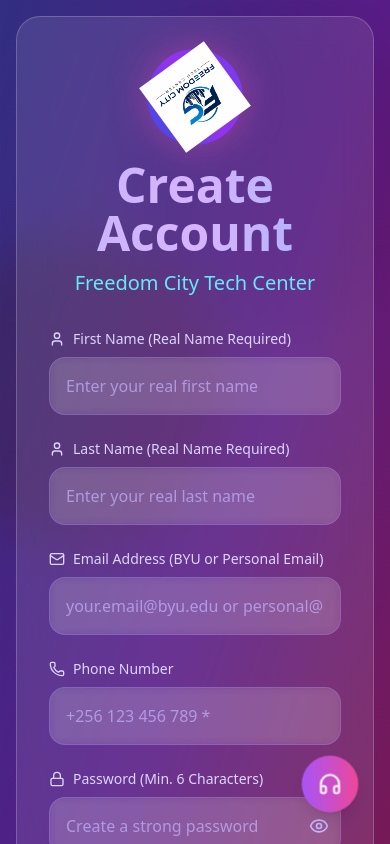
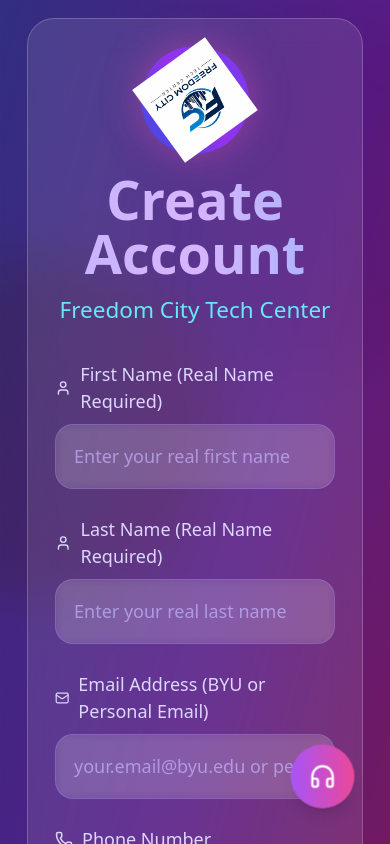
Before and after one commit to nicholusbriz/selfless, a Next.js app: page /register in a window 390 px wide. Shown: the top 844 px of the page. Built offline with nearby package versions, Linux system fonts and the light colour scheme; no server answers.

Commit message:
update my colors

```diff
--- a/app/globals.css
+++ b/app/globals.css
@@ -9,6 +9,10 @@
     html {
         scroll-behavior: smooth;
         overflow-x: hidden;
+        /* Improve text rendering on mobile */
+        -webkit-text-size-adjust: 100%;
+        -moz-text-size-adjust: 100%;
+        text-size-adjust: 100%;
     }
 
     body {
@@ -18,10 +22,26 @@
         /* Enable smooth scrolling with hardware acceleration */
         -webkit-overflow-scrolling: touch;
         scroll-behavior: smooth;
+        /* Better mobile font rendering */
+        -webkit-font-smoothing: antialiased;
+        -moz-osx-font-smoothing: grayscale;
     }
 
     * {
         box-sizing: border-box;
+    }
+
+    /* Mobile-specific improvements */
+    @media (max-width: 640px) {
+        html {
+            font-size: 18px;
+        }
+
+        body {
+            /* Ensure minimum readable font size on mobile */
+            font-size: 18px;
+            line-height: 1.6;
+        }
     }
 
     /* Custom scrollbar styling for better visibility and performance */
--- a/app/layout.tsx
+++ b/app/layout.tsx
@@ -61,8 +61,8 @@ export const metadata: Metadata = {
 export const viewport: Viewport = {
   width: "device-width",
   initialScale: 1,
-  maximumScale: 1,
-  userScalable: false,
+  maximumScale: 5,
+  userScalable: true,
   themeColor: [
     { media: "(prefers-color-scheme: light)", color: "#8b5cf6" },
     { media: "(prefers-color-scheme: dark)", color: "#0f0f23" },
--- a/app/login/page.tsx
+++ b/app/login/page.tsx
@@ -110,13 +110,13 @@ export default function LoginPage() {
       />
 
       <motion.div
-        className="w-full max-w-md relative z-10"
+        className="w-full max-w-md relative z-10 px-2"
         initial={{ opacity: 0, y: 50 }}
         animate={{ opacity: 1, y: 0 }}
         transition={{ duration: 0.8 }}
       >
         <motion.div
-          className="rounded-3xl p-8 border border-white/20 bg-white/10 backdrop-blur-lg"
+          className="rounded-3xl p-6 sm:p-8 border border-white/20 bg-white/10 backdrop-blur-lg"
           whileHover={{ scale: 1.02 }}
           transition={{ duration: 0.3 }}
         >
@@ -141,7 +141,7 @@ export default function LoginPage() {
               <img src="/freedom.png" alt="Logo" className="w-full h-full object-contain" />
             </motion.div>
             <motion.h1
-              className="text-4xl font-bold bg-gradient-to-r from-violet-300 via-purple-300 to-indigo-300 bg-clip-text text-transparent mb-3"
+              className="text-4xl sm:text-4xl font-bold bg-gradient-to-r from-violet-300 via-purple-300 to-indigo-300 bg-clip-text text-transparent mb-3"
               initial={{ opacity: 0, y: 20 }}
               animate={{ opacity: 1, y: 0 }}
               transition={{ duration: 0.6, delay: 0.3 }}
@@ -149,7 +149,7 @@ export default function LoginPage() {
               Welcome Back
             </motion.h1>
             <motion.p
-              className="text-cyan-300 text-lg mb-2"
+              className="text-cyan-300 text-basese sm:text-lg mb-2"
               initial={{ opacity: 0, y: 20 }}
               animate={{ opacity: 1, y: 0 }}
               transition={{ duration: 0.6, delay: 0.4 }}
@@ -157,7 +157,7 @@ export default function LoginPage() {
               Freedom City Tech Center
             </motion.p>
             <motion.p
-              className="text-gray-300 text-sm"
+              className="text-gray-300 text- mm:text-base"
               initial={{ opacity: 0, y: 20 }}
               animate={{ opacity: 1, y: 0 }}
               transition={{ duration: 0.6, delay: 0.5 }}
@@ -178,7 +178,7 @@ export default function LoginPage() {
               animate={{ opacity: 1, x: 0 }}
               transition={{ duration: 0.5, delay: 0.7 }}
             >
-              <label htmlFor="email" className="block text-sm font-medium text-violet-200 mb-2 flex items-center">
+              <label htmlFor="email" className="block text-base font-medium text-violet-200 mb-2 flex items-center">
                 <Mail className="w-4 h-4 mr-2" />
                 Email Address
               </label>
@@ -188,7 +188,7 @@ export default function LoginPage() {
                 name="email"
                 value={email}
                 onChange={(e) => setEmail(e.target.value)}
-                className="w-full px-4 py-3 bg-black/50 border border-white/20 rounded-lg text-white placeholder-gray-400 focus:outline-none focus:ring-2 focus:ring-purple-500 focus:border-transparent transition-all duration-300"
+                className="w-full px-4 py-3 bg-black/50 border border-white/20 rounded-lg text-white placeholder-gray-400 focus:outline-none focus:ring-2 focus:ring-purple-500 focus:border-transparent transition-all duration-300 text-base"
                 placeholder="Enter your authorized email"
                 disabled={isLoading}
                 autoComplete="email"
@@ -217,7 +217,7 @@ export default function LoginPage() {
             <motion.button
               type="submit"
               disabled={isLoading}
-              className="w-full bg-gradient-to-r from-violet-600 via-purple-600 to-indigo-600 text-white font-semibold py-3 px-6 rounded-lg hover:from-violet-700 hover:via-purple-700 hover:to-indigo-700 transition-all duration-300 disabled:opacity-50 disabled:cursor-not-allowed"
+              className="w-full bg-gradient-to-r from-violet-600 via-purple-600 to-indigo-600 text-white font-semibold py-3 sm:py-3 px-6 rounded-lg hover:from-violet-700 hover:via-purple-700 hover:to-indigo-700 transition-all duration-300 disabled:opacity-50 disabled:cursor-not-allowed text-base"
               whileHover={{ scale: 1.05, boxShadow: "0 0 30px rgba(139, 92, 246, 0.5)" }}
               whileTap={{ scale: 0.95 }}
             >
@@ -241,7 +241,7 @@ export default function LoginPage() {
             animate={{ opacity: 1 }}
             transition={{ duration: 0.6, delay: 0.9 }}
           >
-            <div className="text-cyan-300 text-sm">
+            <div className="text-cyan-300 text-base sm:text-base">
               Don&apos;t have an account?{' '}
               <button
                 onClick={() => router.push('/register')}
@@ -253,7 +253,7 @@ export default function LoginPage() {
 
             <button
               onClick={() => router.push('/')}
-              className="text-cyan-300 hover:text-white font-medium text-sm transition-colors duration-300 flex items-center justify-center mx-auto"
+              className="text-cyan-300 hover:text-white font-medium text-base sm:text-base transition-colors duration-300 flex items-center justify-center mx-auto"
             >
               <ArrowLeft className="w-4 h-4 mr-2" />
               Back to Home
--- a/app/page.tsx
+++ b/app/page.tsx
@@ -268,7 +268,7 @@ export default function HomePage() {
         className="fixed top-0 w-full z-50 backdrop-blur-xl border-b border-white/10"
       >
         <div className="max-w-7xl mx-auto px-4 sm:px-6 lg:px-8">
-          <div className="flex items-center justify-between h-16 md:h-20">
+          <div className="flex items-center justify-between h-14 sm:h-16 md:h-20">
             {/* Logo */}
             <motion.div
               className="flex items-center space-x-3 cursor-pointer"
@@ -278,7 +278,7 @@ export default function HomePage() {
               <div className="w-10 h-10 bg-gradient-to-r from-purple-500 to-pink-500 rounded-xl flex items-center justify-center">
                 <img src="/freedom.png" alt="Logo" className="w-8 h-8 object-contain" />
               </div>
-              <span className="text-white font-bold text-lg md:text-xl">Freedom City Tech</span>
+              <span className="text-white font-bold text-base sm:text-lg md:text-xl">Freedom City Tech</span>
             </motion.div>
 
             {/* Desktop Navigation */}
@@ -348,10 +348,10 @@ export default function HomePage() {
 
             <motion.button
               onClick={() => setMobileMenuOpen(!mobileMenuOpen)}
-              className="md:hidden text-white p-2 rounded-lg hover:bg-white/10 transition"
+              className="md:hidden text-white p-3 rounded-lg hover:bg-white/10 transition"
               whileTap={{ scale: 0.9 }}
             >
-              {mobileMenuOpen ? <X size={24} /> : <Menu size={24} />}
+              {mobileMenuOpen ? <X size={28} /> : <Menu size={28} />}
             </motion.button>
           </div>
         </div>
@@ -459,10 +459,10 @@ export default function HomePage() {
               className="inline-flex items-center gap-2 bg-purple-500/20 rounded-full px-4 py-2 mb-6"
             >
               <Sparkles className="w-4 h-4 text-purple-400" />
-              <span className="text-purple-300 text-sm">Welcome to Selfless CE</span>
+              <span className="text-purple-300 text-base sm:text-base">Welcome to Selfless CE</span>
             </motion.div>
 
-            <h1 className="text-5xl md:text-7xl font-bold mb-6">
+            <h1 className="text-5xl sm:text-5xl md:text-6xl lg:text-7xl font-bold mb-6">
               <span className="bg-gradient-to-r from-white via-purple-200 to-pink-200 bg-clip-text text-transparent">
                 Freedom City
               </span>
@@ -472,16 +472,16 @@ export default function HomePage() {
               </span>
             </h1>
 
-            <p className="text-xl md:text-2xl text-gray-300 mb-8 max-w-3xl mx-auto leading-relaxed">
+            <p className="text-lg sm:text-lg md:text-xl lg:text-2xl text-gray-300 mb-6 sm:mb-8 max-w-3xl mx-auto leading-relaxed">
               Empowering the next generation of tech leaders through innovative education,
               hands-on experience, and community collaboration.
             </p>
 
-            <div className="flex flex-col sm:flex-row gap-4 justify-center items-center">
+            <div className="flex flex-col sm:flex-row gap-3 sm:gap-4 justify-center items-center px-4">
               {user && isAuthenticated ? (
                 <motion.button
                   onClick={handleDashboard}
-                  className="px-8 py-4 bg-gradient-to-r from-purple-500 to-pink-500 text-white rounded-xl font-semibold text-lg cursor-pointer hover:shadow-xl transition"
+                  className="w-full sm:w-auto px-6 sm:px-8 py-3 sm:py-4 bg-gradient-to-r from-purple-500 to-pink-500 text-white rounded-xl font-semibold text-base sm:text-lg cursor-pointer hover:shadow-xl transition"
                   whileHover={{ scale: 1.05 }}
                   whileTap={{ scale: 0.95 }}
                 >
@@ -491,7 +491,7 @@ export default function HomePage() {
                 <>
                   <motion.button
                     onClick={handleSignIn}
-                    className="px-8 py-4 bg-gradient-to-r from-purple-500 to-pink-500 text-white rounded-xl font-semibold text-lg cursor-pointer hover:shadow-xl transition"
+                    className="w-full sm:w-auto px-6 sm:px-8 py-3 sm:py-4 bg-gradient-to-r from-purple-500 to-pink-500 text-white rounded-xl font-semibold text-base sm:text-lg cursor-pointer hover:shadow-xl transition"
                     whileHover={{ scale: 1.05 }}
                     whileTap={{ scale: 0.95 }}
                   >
@@ -499,7 +499,7 @@ export default function HomePage() {
                   </motion.button>
                   <motion.button
                     onClick={handleGetStarted}
-                    className="px-8 py-4 bg-white/10 backdrop-blur-sm text-white rounded-xl font-semibold text-lg border border-white/20 cursor-pointer hover:bg-white/20 transition"
+                    className="w-full sm:w-auto px-6 sm:px-8 py-3 sm:py-4 bg-white/10 backdrop-blur-sm text-white rounded-xl font-semibold text-base sm:text-lg border border-white/20 cursor-pointer hover:bg-white/20 transition"
                     whileHover={{ scale: 1.05 }}
                     whileTap={{ scale: 0.95 }}
                   >
@@ -511,7 +511,7 @@ export default function HomePage() {
               {/* Relax Button - Beautiful Design */}
               <motion.button
                 onClick={handleOpenMusicPlayer}
-                className="relative px-8 py-4 bg-gradient-to-r from-green-500 to-emerald-600 text-white rounded-xl font-semibold text-lg cursor-pointer transition-all duration-300 flex items-center gap-3 overflow-hidden group"
+                className="relative w-full sm:w-auto px-6 sm:px-8 py-3 sm:py-4 bg-gradient-to-r from-green-500 to-emerald-600 text-white rounded-xl font-semibold text-base sm:text-lg cursor-pointer transition-all duration-300 flex items-center justify-center gap-3 overflow-hidden group"
                 whileHover={{ scale: 1.05, boxShadow: "0 20px 40px rgba(0,0,0,0.3)" }}
                 whileTap={{ scale: 0.95 }}
                 initial={{ opacity: 0, y: 20 }}
@@ -832,7 +832,7 @@ export default function HomePage() {
                 </AnimatePresence>
 
                 <div>
-                  <label className="block text-sm font-medium text-gray-300 mb-2">Full Name *</label>
+                  <label className="block text-base font-medium text-gray-300 mb-2">Full Name *</label>
                   <input
                     type="text"
                     name="name"
--- a/app/register/page.tsx
+++ b/app/register/page.tsx
@@ -131,13 +131,13 @@ export default function RegisterPage() {
       />
 
       <motion.div
-        className="w-full max-w-md relative z-10"
+        className="w-full max-w-md relative z-10 px-2"
         initial={{ opacity: 0, y: 50 }}
         animate={{ opacity: 1, y: 0 }}
         transition={{ duration: 0.8 }}
       >
         <motion.div
-          className="rounded-3xl p-8 border border-white/20 bg-white/10 backdrop-blur-lg"
+          className="rounded-3xl p-6 sm:p-8 border border-white/20 bg-white/10 backdrop-blur-lg"
           whileHover={{ scale: 1.02 }}
           transition={{ duration: 0.3 }}
         >
@@ -162,7 +162,7 @@ export default function RegisterPage() {
               <img src="/freedom.png" alt="Freedom City Tech Center Logo" className="w-full h-full object-contain" />
             </motion.div>
             <motion.h1
-              className="text-5xl font-bold bg-gradient-to-r from-violet-300 via-purple-300 to-indigo-300 bg-clip-text text-transparent mb-3"
+              className="text-5xl sm:text-5xl font-bold bg-gradient-to-r from-violet-300 via-purple-300 to-indigo-300 bg-clip-text text-transparent mb-3"
               initial={{ opacity: 0, y: 20 }}
               animate={{ opacity: 1, y: 0 }}
               transition={{ duration: 0.6, delay: 0.3 }}
@@ -170,7 +170,7 @@ export default function RegisterPage() {
               Create Account
             </motion.h1>
             <motion.p
-              className="text-cyan-300 text-xl mb-4 font-medium"
+              className="text-cyan-300 text-xl sm:text-xl mb-4 font-medium"
               initial={{ opacity: 0, y: 20 }}
               animate={{ opacity: 1, y: 0 }}
               transition={{ duration: 0.6, delay: 0.4 }}
@@ -212,7 +212,7 @@ export default function RegisterPage() {
               animate={{ opacity: 1, x: 0 }}
               transition={{ duration: 0.5, delay: 0.6 }}
             >
-              <label htmlFor="firstName" className="block text-sm font-medium text-violet-200 mb-2 flex items-center">
+              <label htmlFor="firstName" className="block text-base font-medium text-violet-200 mb-2 flex items-center">
                 <User className="w-4 h-4 mr-2" />
                 First Name (Real Name Required)
               </label>
@@ -223,7 +223,7 @@ export default function RegisterPage() {
                 value={formData.firstName}
                 onChange={handleChange}
                 required
-                className="w-full px-4 py-4 bg-white/10 backdrop-blur-sm border border-violet-400/30 rounded-2xl focus:ring-4 focus:ring-violet-400/50 focus:border-violet-300 outline-none transition-all duration-300 text-white placeholder-violet-300/70 hover:bg-white/15"
+                className="w-full px-4 py-4 bg-white/10 backdrop-blur-sm border border-violet-400/30 rounded-2xl focus:ring-4 focus:ring-violet-400/50 focus:border-violet-300 outline-none transition-all duration-300 text-white placeholder-violet-300/70 hover:bg-white/15 text-base"
                 placeholder="Enter your real first name"
                 whileFocus={{ scale: 1.02 }}
                 transition={{ duration: 0.2 }}
@@ -235,7 +235,7 @@ export default function RegisterPage() {
               animate={{ opacity: 1, x: 0 }}
               transition={{ duration: 0.5, delay: 0.7 }}
             >
-              <label htmlFor="lastName" className="block text-sm font-medium text-violet-200 mb-2 flex items-center">
+              <label htmlFor="lastName" className="block text-base font-medium text-violet-200 mb-2 flex items-center">
                 <User className="w-4 h-4 mr-2" />
                 Last Name (Real Name Required)
               </label>
@@ -246,7 +246,7 @@ export default function RegisterPage() {
                 value={formData.lastName}
                 onChange={handleChange}
                 required
-                className="w-full px-4 py-4 bg-white/10 backdrop-blur-sm border border-violet-400/30 rounded-2xl focus:ring-4 focus:ring-violet-400/50 focus:border-violet-300 outline-none transition-all duration-300 text-white placeholder-violet-300/70 hover:bg-white/15"
+                className="w-full px-4 py-4 bg-white/10 backdrop-blur-sm border border-violet-400/30 rounded-2xl focus:ring-4 focus:ring-violet-400/50 focus:border-violet-300 outline-none transition-all duration-300 text-white placeholder-violet-300/70 hover:bg-white/15 text-base"
                 placeholder="Enter your real last name"
                 whileFocus={{ scale: 1.02 }}
                 transition={{ duration: 0.2 }}
@@ -258,7 +258,7 @@ export default function RegisterPage() {
               animate={{ opacity: 1, x: 0 }}
               transition={{ duration: 0.5, delay: 0.8 }}
             >
-              <label htmlFor="email" className="block text-sm font-medium text-violet-200 mb-2 flex items-center">
+              <label htmlFor="email" className="block text-base font-medium text-violet-200 mb-2 flex items-center">
                 <Mail className="w-4 h-4 mr-2" />
                 Email Address (BYU or Personal Email)
               </label>
@@ -269,7 +269,7 @@ export default function RegisterPage() {
                 value={formData.email}
                 onChange={handleChange}
                 required
-                className="w-full px-4 py-4 bg-white/10 backdrop-blur-sm border border-violet-400/30 rounded-2xl focus:ring-4 focus:ring-violet-400/50 focus:border-violet-300 outline-none transition-all duration-300 text-white placeholder-violet-300/70 hover:bg-white/15"
+                className="w-full px-4 py-4 bg-white/10 backdrop-blur-sm border border-violet-400/30 rounded-2xl focus:ring-4 focus:ring-violet-400/50 focus:border-violet-300 outline-none transition-all duration-300 text-white placeholder-violet-300/70 hover:bg-white/15 text-base"
                 placeholder="your.email@byu.edu or personal@email.com"
                 whileFocus={{ scale: 1.02 }}
                 transition={{ duration: 0.2 }}
@@ -281,7 +281,7 @@ export default function RegisterPage() {
               animate={{ opacity: 1, x: 0 }}
               transition={{ duration: 0.5, delay: 0.9 }}
             >
-              <label htmlFor="phoneNumber" className="block text-sm font-medium text-violet-200 mb-2 flex items-center">
+              <label htmlFor="phoneNumber" className="block text-base font-medium text-violet-200 mb-2 flex items-center">
                 <Phone className="w-4 h-4 mr-2" />
                 Phone Number
               </label>
@@ -292,7 +292,7 @@ export default function RegisterPage() {
                 value={formData.phoneNumber}
                 onChange={handleChange}
                 required
-                className="w-full px-4 py-4 bg-white/10 backdrop-blur-sm border border-violet-400/30 rounded-2xl focus:ring-4 focus:ring-violet-400/50 focus:border-violet-300 outline-none transition-all duration-300 text-white placeholder-violet-300/70 hover:bg-white/15"
+                className="w-full px-4 py-4 bg-white/10 backdrop-blur-sm border border-violet-400/30 rounded-2xl focus:ring-4 focus:ring-violet-400/50 focus:border-violet-300 outline-none transition-all duration-300 text-white placeholder-violet-300/70 hover:bg-white/15 text-base"
                 placeholder="+256 123 456 789 *"
                 whileFocus={{ scale: 1.02 }}
                 transition={{ duration: 0.2 }}
@@ -304,7 +304,7 @@ export default function RegisterPage() {
               animate={{ opacity: 1, x: 0 }}
               transition={{ duration: 0.5, delay: 1.0 }}
             >
-              <label htmlFor="password" className="block text-sm font-medium text-violet-200 mb-2 flex items-center">
+              <label htmlFor="password" className="block text-base font-medium text-violet-200 mb-2 flex items-center">
                 <Lock className="w-4 h-4 mr-2" />
                 Password (Min. 6 Characters)
               </label>
@@ -341,7 +341,7 @@ export default function RegisterPage() {
               <motion.button
                 type="submit"
                 disabled={isLoading}
-                className="w-full bg-gradient-to-r from-violet-600 via-purple-600 to-indigo-600 hover:from-violet-700 hover:via-purple-700 hover:to-indigo-700 text-white font-bold py-4 px-6 rounded-2xl transform hover:scale-105 disabled:opacity-50 disabled:cursor-not-allowed disabled:transform-none shadow-lg shadow-purple-500/50 hover:shadow-purple-500/70"
+                className="w-full bg-gradient-to-r from-violet-600 via-purple-600 to-indigo-600 hover:from-violet-700 hover:via-purple-700 hover:to-indigo-700 text-white font-bold py-4 sm:py-4 px-6 rounded-2xl transform hover:scale-105 disabled:opacity-50 disabled:cursor-not-allowed disabled:transform-none shadow-lg shadow-purple-500/50 hover:shadow-purple-500/70 text-base"
                 whileHover={{ scale: 1.05 }}
                 whileTap={{ scale: 0.95 }}
               >
@@ -367,7 +367,7 @@ export default function RegisterPage() {
             transition={{ duration: 0.6, delay: 1.2 }}
           >
             <div className="text-center">
-              <p className="text-violet-200 text-sm mb-4">
+              <p className="text-violet-200 text-base sm:text-base mb-4">
                 Already have an account?{' '}
                 <button
                   onClick={() => router.push('/login')}
@@ -394,7 +394,7 @@ export default function RegisterPage() {
 
           <button
             onClick={() => router.push('/')}
-            className="mt-4 text-cyan-300 hover:text-white font-medium text-sm transition-colors duration-300 flex items-center justify-center mx-auto"
+            className="mt-4 text-cyan-300 hover:text-white font-medium text-base sm:text-base transition-colors duration-300 flex items-center justify-center mx-auto"
           >
             <ArrowLeft className="w-4 h-4 mr-2" />
             Back to Home
```
